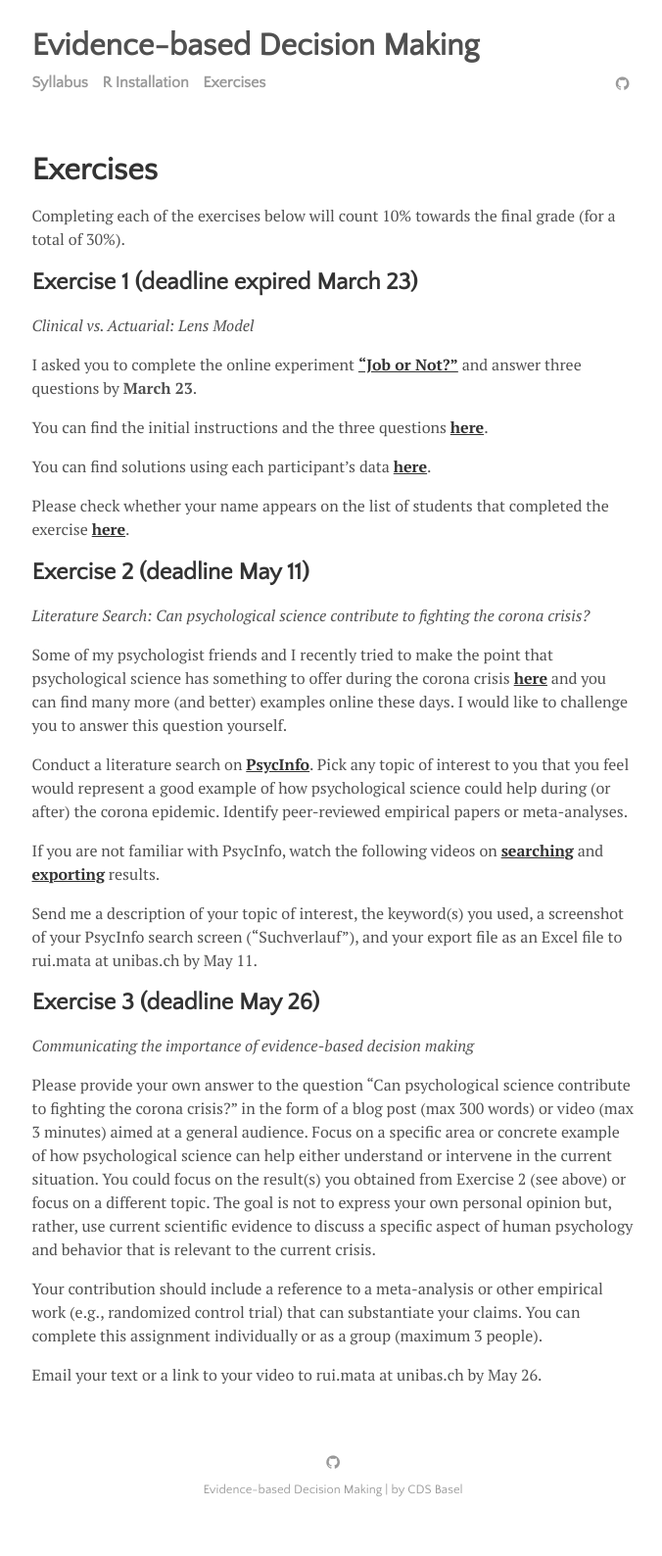
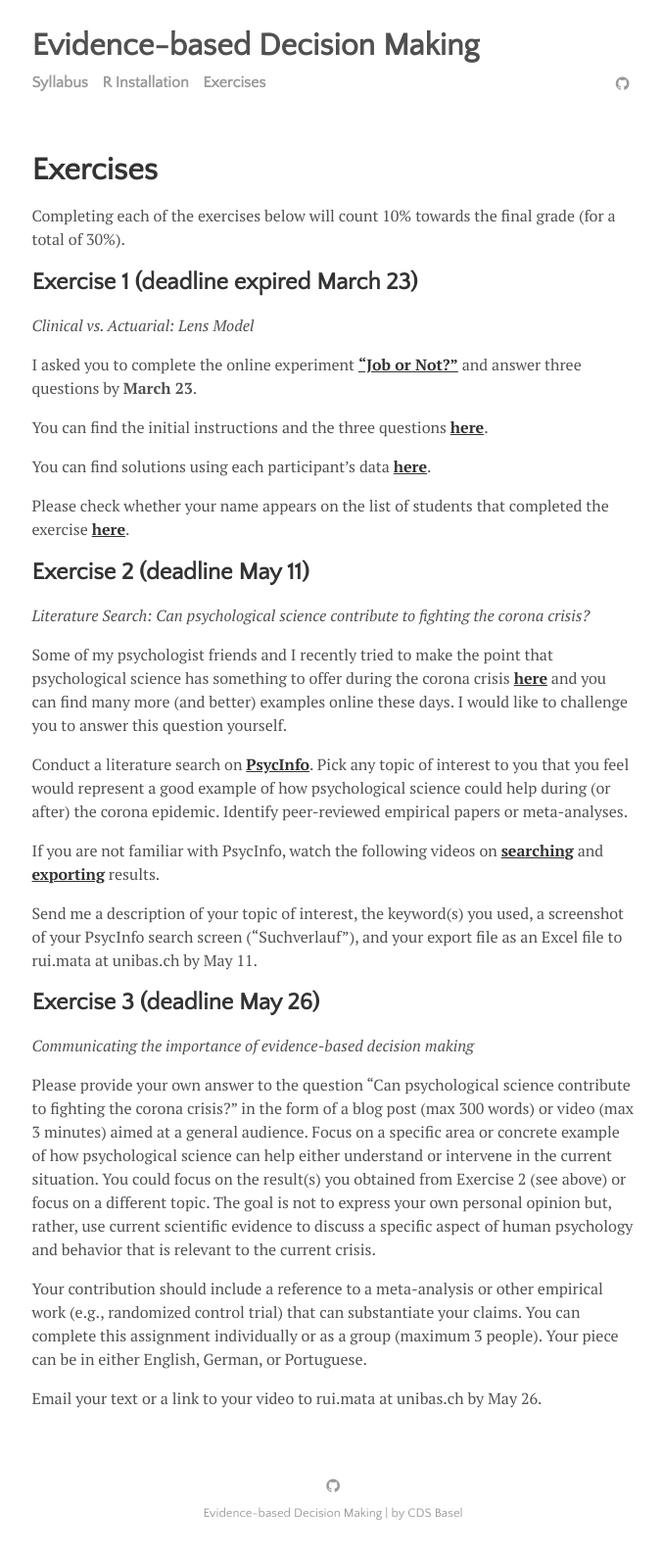
Before and after one commit to matarui/evidencebaseddm, a Jekyll site: the page built from menu/projects.md, in a window 1280 px wide. Shown: the whole page at 98% size, without its empty margins (300-976 px from the left). Built offline with Jekyll 4.4.1, drawn with Linux system fonts in a browser that asks for light colours; before the commit the page ends 1564 px from its top, so only the background shows below that.

Commit message:
Update projects.md

```diff
--- a/menu/projects.md
+++ b/menu/projects.md
@@ -34,6 +34,6 @@ Send me a description of your topic of interest, the keyword(s) you used, a scre
 
 Please provide your own answer to the question "Can psychological science contribute to fighting the corona crisis?" in the form of a blog post (max 300 words) or video (max 3 minutes) aimed at a general audience. Focus on a specific area or concrete example of how psychological science can help either understand or intervene in the current situation. You could focus on the result(s) you obtained from Exercise 2 (see above) or focus on a different topic. The goal is not to express your own personal opinion but, rather, use current scientific evidence to discuss a specific aspect of human psychology and behavior that is relevant to the current crisis.
 
-Your contribution should include a reference to a meta-analysis or other empirical work (e.g., randomized control trial) that can substantiate your claims. You can complete this assignment individually or as a group (maximum 3 people).
+Your contribution should include a reference to a meta-analysis or other empirical work (e.g., randomized control trial) that can substantiate your claims. You can complete this assignment individually or as a group (maximum 3 people). Your piece can be in either English, German, or Portuguese.
 
 Email your text or a link to your video to rui.mata at unibas.ch by May 26.
```
